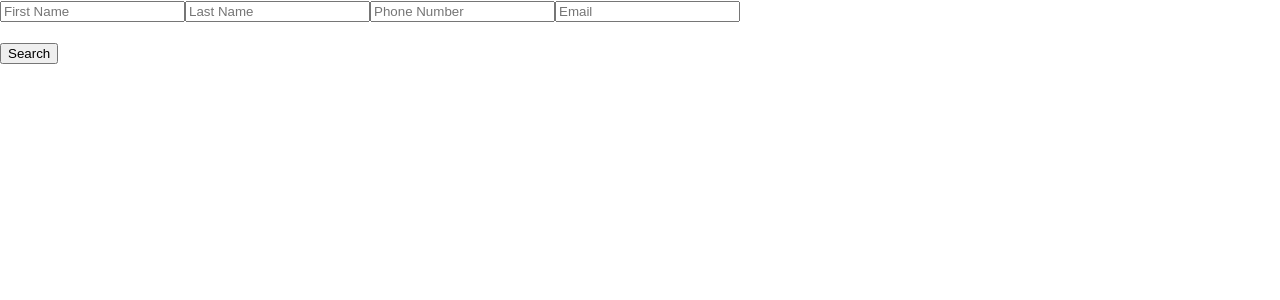
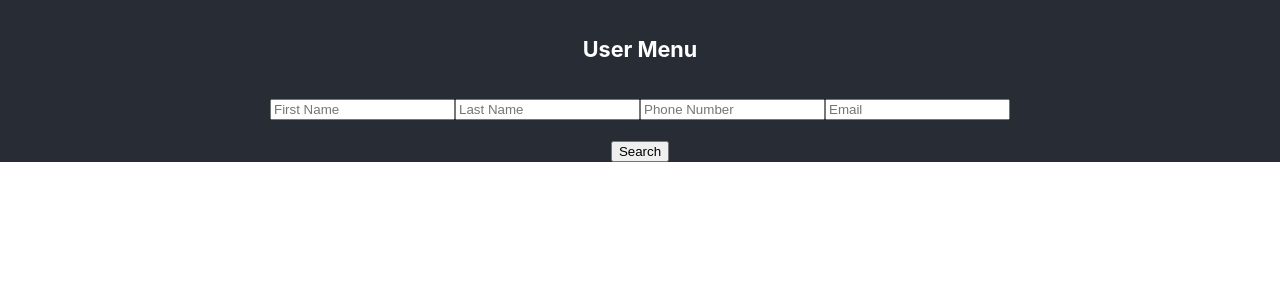
Before and after one commit to Jose72/foodie-web, a React (Create React App) app: page /users in a window 1280 px wide. Shown: the top 300 px of the page. Built offline with nearby package versions, Linux system fonts and the light colour scheme; no server answers; sample sign-in values are in the browser's storage.

Commit message:
Fixes on loggin + correct route + cleaning unused imports

```diff
--- a/src/App/App.jsx
+++ b/src/App/App.jsx
@@ -9,11 +9,7 @@ import { BrowserRouter, Switch, Route, Link, Redirect } from 'react-router-dom';
 import { ProtectedRoute } from '../utils/ProtectedRoute'
 import { PublicRoute } from '../utils/PublicRoute'
 import { Auth } from '../utils/Authentication'
-import dotenv from  'dotenv'
 
-
-dotenv.config();
-const baseURL = process.env.REACT_APP_API_ENDPOINT;
 
 const NotFound = () => <div>Not found</div>;
 
@@ -24,7 +20,6 @@ class App extends React.Component {
   }
 
   render() {
-      console.log(baseURL);
     return (
       <div>
         <BrowserRouter>
--- a/src/LoginPage/LoginPage.jsx
+++ b/src/LoginPage/LoginPage.jsx
@@ -21,7 +21,7 @@ class LoginPage extends React.Component {
       e.preventDefault();
 
       Auth.login(this.state.username, this.state.password)
-          .then(t => {window.location.reload()
+          .then(t => {if ( t === true) {window.location.reload()}
           })
   };
 
@@ -46,7 +46,7 @@ class LoginPage extends React.Component {
             <br/>
             <br/>
             <br/>
-            <label className='Login-label'>Password</label>
+            <label className={'Login-label'}>Password</label>
             <br/>
             <input
                 name='password'
--- a/src/MenuPage/MenuPage.css
+++ b/src/MenuPage/MenuPage.css
@@ -40,15 +40,6 @@
     color: white;
   }
 
-.Menu-button{
-    background-color: #FF9800;
-    justify-content: center;
-    align-items: center;
-    position: absolute;
-    top: 0;
-    right: 0;
-}
-
 
 .Link {
     color: #61dafb;
--- a/src/MenuPage/MenuPage.jsx
+++ b/src/MenuPage/MenuPage.jsx
@@ -7,7 +7,7 @@ import {Auth} from "../utils";
 
 class MenuPage extends React.Component {
 
-    onSubmit = (e) => {
+    onSubmit = () => {
         Auth.logout();
         this.props.history.push('/')
     };
@@ -19,12 +19,10 @@ class MenuPage extends React.Component {
                     <h5>
                         Administrator Menu
                     </h5>
+                    <button className='Menu-button' onClick={() => this.onSubmit()}> Logout </button>
                 </header>
                 <div className='Menu-content'>
                     <Link className='Link' to="/users">Users</Link>
-                </div>
-                <div className='Menu-button'>
-                    <button onClick={(e) => this.onSubmit(e)}> Logout </button>
                 </div>
             </div>
         )
--- a/src/UsersPage/UsersPage.css
+++ b/src/UsersPage/UsersPage.css
@@ -0,0 +1,41 @@
+.UserPage {
+    background-color: #282c34;
+    text-align: center;
+}
+
+.UserPage-content {
+    background-color: #282c34;
+    display: flex;
+    flex-direction: column;
+    align-items: center;
+    justify-content: center;
+    font-size: calc(10px + 2vmin);
+    color: white;
+    height: 100vh;
+}
+
+.UserPage-header {
+    background-color: #282c34;
+    min-height: 10vh;
+    display: flex;
+    flex-direction: column;
+    align-items: center;
+    justify-content: center;
+    font-size: calc(10px + 2vmin);
+    color: white;
+}
+
+.UserPage-footer{
+    background-color: #282c34;
+    clear: both;
+    min-height: 5vh;
+    display: flex;
+    bottom: 0;
+    position: fixed;
+    width: 100%;
+    flex-direction: column;
+    align-items: center;
+    justify-content: center;
+    font-size: calc(1px + 2vmin);
+    color: white;
+}
--- a/src/UsersPage/UsersPage.jsx
+++ b/src/UsersPage/UsersPage.jsx
@@ -7,7 +7,6 @@ class UsersPage extends React.Component {
         super(props);
 
         this.state = {
-            listUsersDisplay: [],
             query: {
                 firstName: '',
                 lastName: '',
@@ -21,6 +20,7 @@ class UsersPage extends React.Component {
         e.persist();
         e.preventDefault();
         console.log(this.state)
+        fetch()
     };
 
     change = (e) => {
@@ -30,40 +30,50 @@ class UsersPage extends React.Component {
 
     render(){
         return (
-            <div>
+            <div className={'UserPage'}>
+                <header className='UserPage-header'>
+                    <h5>
+                        User Menu
+                    </h5>
+                </header>
+                <form>
+                    <div className=''>
                         <form>
                         <input
                             size='150%'
                             name='firstName'
                             placeholder='First Name'
-                    value={this.state.query.firstName}
-                    onChange={e => this.change(e)}
+                            value={this.state.firstName}
+                            onChange={this.change}
+                            //onChange={e => this.change(e)}
                         />
                         <input
                             size='150%'
                             name='lastName'
                             placeholder='Last Name'
-                    value={this.state.query.lastName}
+                            value={this.state.lastName}
                             onChange={e => this.change(e)}
                         />
                         <input
                             size='150%'
                             name='phone'
                             placeholder='Phone Number'
-                    value={this.state.query.phone}
+                            value={this.state.phone}
                             onChange={e => this.change(e)}
                         />
                         <input
                             size='150%'
                             name='email'
                             placeholder='Email'
-                    value={this.state.query.email}
+                            value={this.state.email}
                             onChange={e => this.change(e)}
                         />
                         </form>
                         <br/>
                         <button onClick={(e) => this.onSubmit(e)}> Search </button>
                     </div>
+                </form>
+            </div>
         )
     }
 }
--- a/src/utils/Authentication.jsx
+++ b/src/utils/Authentication.jsx
@@ -23,9 +23,9 @@ class Auth extends React.Component {
             body: JSON.stringify({username, password})
         };
         console.log(requestOptions);
-        return fetch(API_URL, requestOptions)
+        return fetch(API_URL + 'auth/', requestOptions)
             .then(res => {
-                if (res.ok) {
+                if (res.status === 200) {
                     return res.json()
                 } else {
                     console.log(res);
@@ -37,6 +37,7 @@ class Auth extends React.Component {
                 console.log(data);
                 localStorage.setItem('token', data['token']);
                 console.log("Loggin successful");
+                return true
             })
             .catch(error => {
                 console.log(error);
```
Also changed, not shown: src/LoginPage/LoginPage.css (line endings or trailing spaces). Lines whose indentation alone changed are shown as unchanged.
